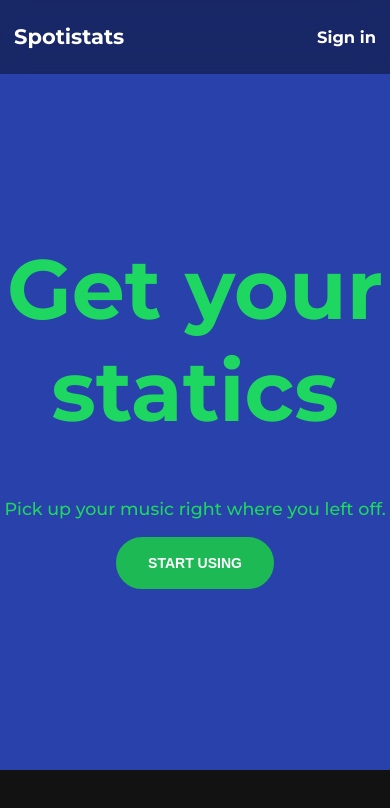
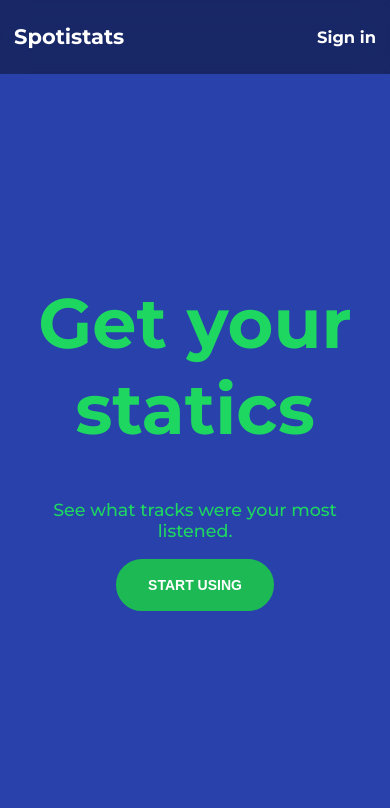
Before and after one commit to mislavjc/spotistats, a Next.js app: page / in a window 390 px wide. Shown: the top 808 px of the page. Built offline with nearby package versions, Linux system fonts and the light colour scheme; no server answers.

Commit message:
landing page adjustments

```diff
--- a/package.json
+++ b/package.json
@@ -21,7 +21,7 @@
     "sass": "^1.35.1"
   },
   "devDependencies": {
-    "eslint": "7.29.0",
+    "eslint": "7.30.0",
     "eslint-config-next": "11.0.1"
   }
 }
--- a/src/pages/index.js
+++ b/src/pages/index.js
@@ -6,7 +6,7 @@ export default function Home() {
     <div className={styles.landingPage}>
       <div>
         <h1>Get your statics</h1>
-        <p>Pick up your music right where you left off.</p>
+        <p>See what tracks were your most listened.</p>
         <Link href="/top-tracks" passHref>
           <button className="btn">START USING</button>
         </Link>
--- a/src/styles/Landing.module.scss
+++ b/src/styles/Landing.module.scss
@@ -1,7 +1,8 @@
 @import "./variables";
 
 .landingPage {
-  height: calc(100vh - 74px);
+  padding: 1rem;
+  height: calc(100vh);
   display: flex;
   align-items: center;
   justify-content: center;
@@ -19,3 +20,11 @@
     color: $bg-blue;
   }
 }
+
+@media (max-width: 768px) {
+  .landingPage {
+    h1 {
+      font-size: 5rem;
+    }
+  }
+}
```
Also changed, not shown: 1 other file (tests, documents, lock files or other folders).
